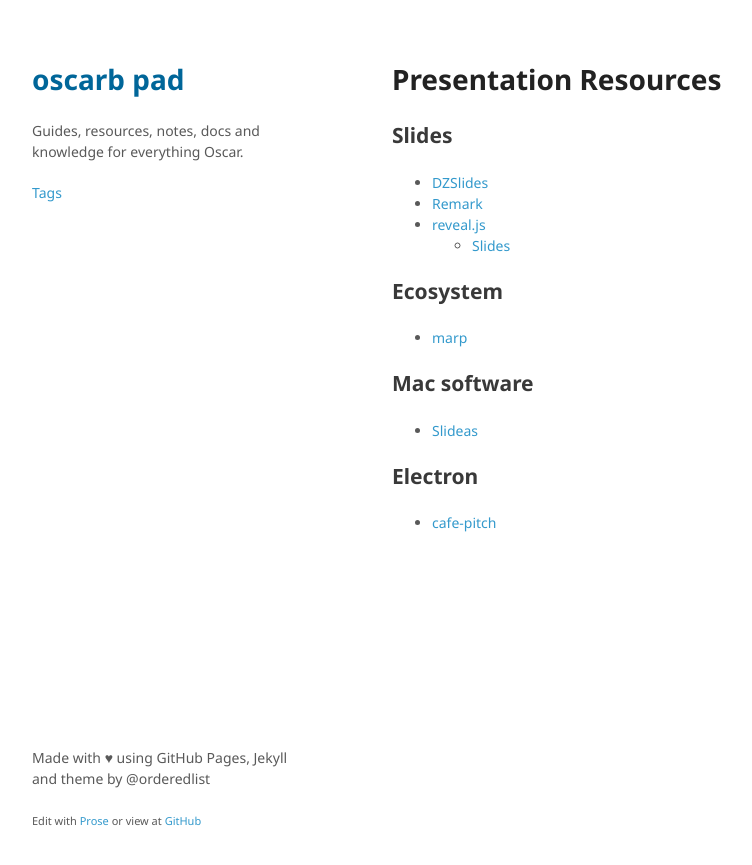
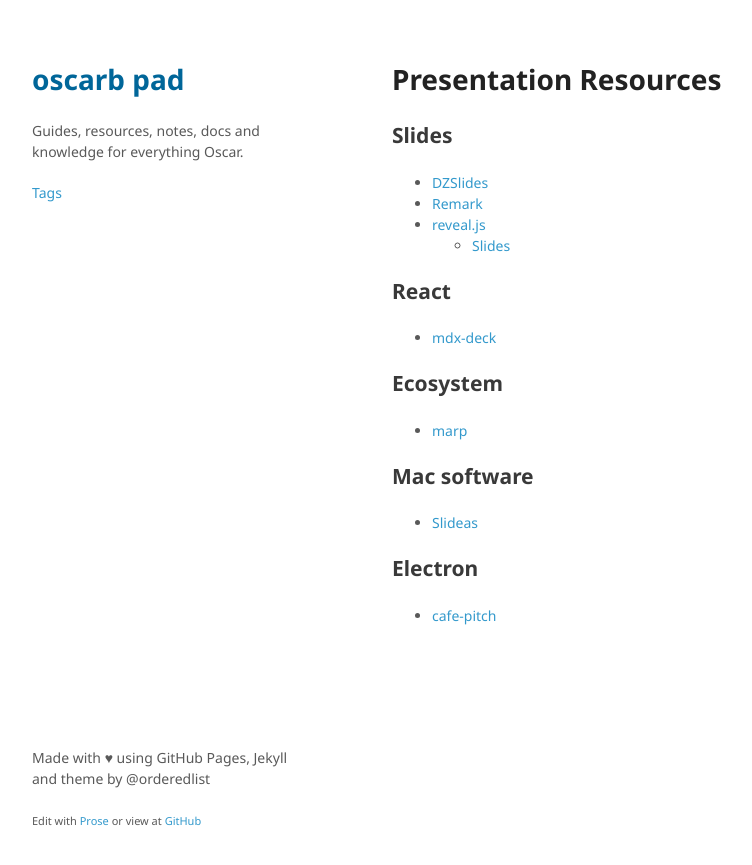
Before and after one commit to oscarb/pad, a Jekyll site: the page built from _docs/presentation-resources.md, in a window 1280 px wide. Shown: the top 865 px of the page, without its empty margins (128-880 px from the left). Built offline with Jekyll 4.4.1, drawn with Linux system fonts in a browser that asks for light colours; some web fonts are replaced.

Commit message:
Update presentation-resources.md

```diff
--- a/_docs/presentation-resources.md
+++ b/_docs/presentation-resources.md
@@ -14,6 +14,10 @@ published: true
 * [reveal.js](https://revealjs.com/#/transitions)
   - [Slides](https://slides.com/)
 
+## React
+
+* [mdx-deck](https://github.com/jxnblk/mdx-deck)
+
 
 ## Ecosystem
 * [marp](https://github.com/marp-team/marp)
```
